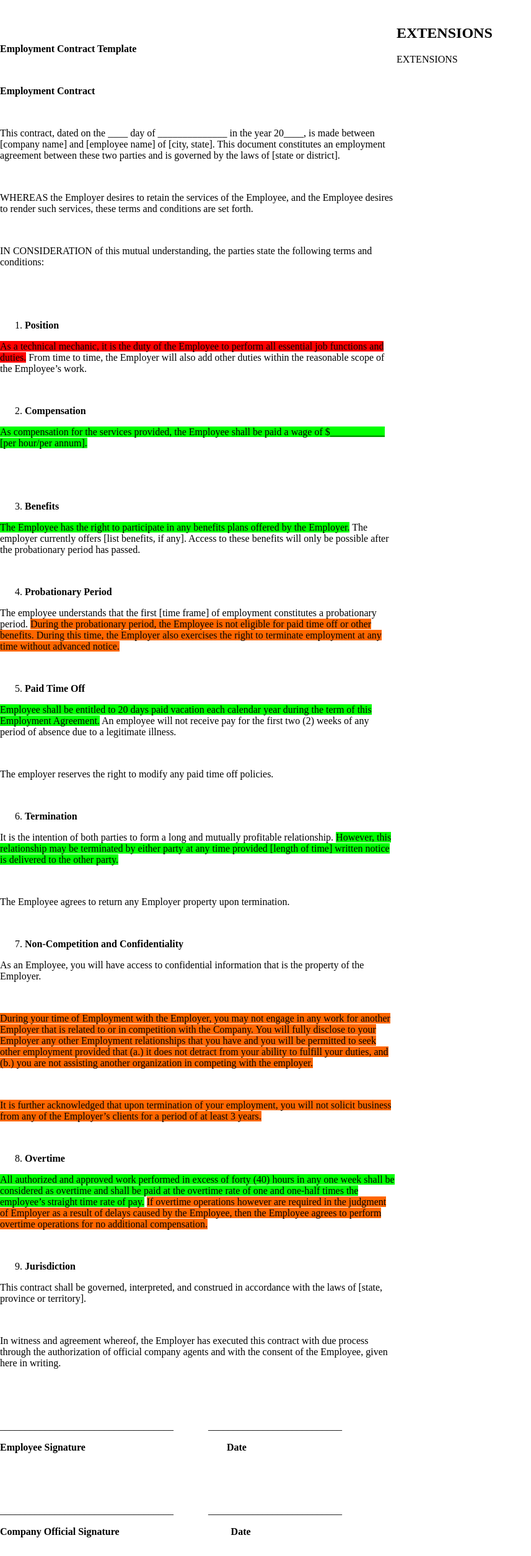
After one commit to varikakasandor/HackZurich2021, a Flask app: a page that uses app.py in a window 1280 px wide. The commit adds this page. Shown: the whole page at 62% size, without its empty margins (0-857 px from the left). Run offline with Flask 2, Linux system fonts and the light colour scheme.

Commit message:
Hardcoded analysis page first version ready

```diff
--- a/app.py
+++ b/app.py
@@ -14,11 +14,12 @@ def home():
 
 @app.route("/team")
 def team_web():
-	return "<h1>This is our team! :) </h1>"
+	return "<h1>This is our team! :)</h1>"
 
 @app.route('/contracts/<name>')
 def download_contract(name):
-    return send_from_directory(app.config["UPLOAD_FOLDER"], name)
+    return app.send_static_file('hardcoded_analysis.html')
+    #return send_from_directory(app.config["UPLOAD_FOLDER"], name)
 
 @app.route('/process', methods=['POST'])
 def upload_contract():
--- /dev/null
+++ b/static/hardcoded_analysis.html
@@ -0,0 +1,96 @@
+<!DOCTYPE html>
+<html>
+    <head>
+        <meta charset="utf-8" />
+        <meta name="viewport" content="width=device-width, initial-scale=1" />
+        <link rel="stylesheet" type= "text/css" href="/static/style.css">
+        <title>VirtualLawyer</title>
+    </head>
+    <body>
+
+        <div class="split left">
+            <p><strong>&nbsp;</strong></p>
+            <p><strong>Employment Contract Template</strong></p>
+            <p><strong>&nbsp;</strong></p>
+            <p><strong>Employment Contract</strong></p>
+            <p>&nbsp;</p>
+            <p>This contract, dated on the ____ day of ______________ in the year 20____, is made between [company name] and [employee name] of [city, state]. This document constitutes an employment agreement between these two parties and is governed by the laws of [state or district].</p>
+            <p>&nbsp;</p>
+            <p>WHEREAS the Employer desires to retain the services of the Employee, and the Employee desires to render such services, these terms and conditions are set forth.</p>
+            <p>&nbsp;</p>
+            <p>IN CONSIDERATION of this mutual understanding, the parties state the following terms and conditions:</p>
+            <p>&nbsp;</p>
+            <p>&nbsp;</p>
+            <ol>
+            <li><strong>Position</strong></li>
+            </ol>
+            <p><span style="background-color: #ff0000;">As a technical mechanic, it is the duty of the Employee to perform all essential job functions and duties.</span> From time to time, the Employer will also add other duties within the reasonable scope of the Employee&rsquo;s work.</p>
+            <p>&nbsp;</p>
+            <ol start="2">
+            <li><strong>Compensation</strong></li>
+            </ol>
+            <p><span style="background-color: #00ff00;">As compensation for the services provided, the Employee shall be paid a wage of $___________ [per hour/per annum].</span></p>
+            <p><strong>&nbsp;</strong></p>
+            <p><strong>&nbsp;</strong></p>
+            <ol start="3">
+            <li><strong>Benefits</strong></li>
+            </ol>
+            <p><span style="background-color: #00ff00;">The Employee has the right to participate in any benefits plans offered by the Employer.</span> The employer currently offers [list benefits, if any]. Access to these benefits will only be possible after the probationary period has passed.</p>
+            <p><strong>&nbsp;</strong></p>
+            <ol start="4">
+            <li><strong>Probationary Period</strong></li>
+            </ol>
+            <p>The employee understands that the first [time frame] of employment constitutes a probationary period. <span style="background-color: #ff6600;">During the probationary period, the Employee is not eligible for paid time off or other benefits. During this time, the Employer also exercises the right to terminate employment at any time without advanced notice.</span></p>
+            <p><strong>&nbsp;</strong></p>
+            <ol start="5">
+            <li><strong>Paid Time Off</strong></li>
+            </ol>
+            <p><span style="background-color: #00ff00;">Employee shall be entitled to 20 days paid vacation each calendar year during the term of this Employment Agreement.</span> An employee will not receive pay for the first two (2) weeks of any period of absence due to a legitimate illness.</p>
+            <p>&nbsp;</p>
+            <p>The employer reserves the right to modify any paid time off policies.</p>
+            <p>&nbsp;</p>
+            <ol start="6">
+            <li><strong>Termination</strong></li>
+            </ol>
+            <p>It is the intention of both parties to form a long and mutually profitable relationship. <span style="background-color: #00ff00;">However, this relationship may be terminated by either party at any time provided [length of time] written notice is delivered to the other party.</span></p>
+            <p>&nbsp;</p>
+            <p>The Employee agrees to return any Employer property upon termination.</p>
+            <p>&nbsp;</p>
+            <ol start="7">
+            <li><strong>Non-Competition and Confidentiality</strong></li>
+            </ol>
+            <p>As an Employee, you will have access to confidential information that is the property of the Employer.</p>
+            <p>&nbsp;</p>
+            <p><span style="background-color: #ff6600;">During your time of Employment with the Employer, you may not engage in any work for another Employer that is related to or in competition with the Company. You will fully disclose to your Employer any other Employment relationships that you have and you will be permitted to seek other employment provided that (a.) it does not detract from your ability to fulfill your duties, and (b.) you are not assisting another organization in competing with the employer.</span></p>
+            <p>&nbsp;</p>
+            <p><span style="background-color: #ff6600;">It is further acknowledged that upon termination of your employment, you will not solicit business from any of the Employer&rsquo;s clients for a period of at least 3 years.</span></p>
+            <p><strong>&nbsp;</strong></p>
+            <ol start="8">
+            <li><strong>Overtime</strong></li>
+            </ol>
+            <p><span style="background-color: #00ff00;">All authorized and approved work performed in excess of forty (40) hours in any one week shall be considered as overtime and shall be paid at the overtime rate of one and one-half times the employee&rsquo;s straight time rate of pay.</span> <span style="background-color: #ff6600;">If overtime operations however are required in the judgment of Employer as a result of delays caused by the Employee, then the Employee agrees to perform overtime operations for no additional compensation.</span></p>
+            <p>&nbsp;</p>
+            <ol start="9">
+            <li><strong>Jurisdiction</strong></li>
+            </ol>
+            <p>This contract shall be governed, interpreted, and construed in accordance with the laws of [state, province or territory].</p>
+            <p>&nbsp;</p>
+            <p>In witness and agreement whereof, the Employer has executed this contract with due process through the authorization of official company agents and with the consent of the Employee, given here in writing.</p>
+            <p>&nbsp;</p>
+            <p>&nbsp;</p>
+            <p>___________________________________&nbsp;&nbsp;&nbsp;&nbsp;&nbsp;&nbsp;&nbsp; &nbsp;&nbsp;&nbsp;&nbsp;&nbsp; ___________________________</p>
+            <p><strong>Employee Signature</strong>&nbsp;&nbsp;&nbsp;&nbsp;&nbsp;&nbsp;&nbsp;&nbsp;&nbsp;&nbsp;&nbsp;&nbsp;&nbsp;&nbsp;&nbsp;&nbsp;&nbsp;&nbsp;&nbsp;&nbsp;&nbsp;&nbsp;&nbsp;&nbsp;&nbsp;&nbsp;&nbsp;&nbsp;&nbsp;&nbsp;&nbsp;&nbsp;&nbsp;&nbsp;&nbsp;&nbsp;&nbsp;&nbsp;&nbsp;&nbsp;&nbsp;&nbsp;&nbsp;&nbsp;&nbsp;&nbsp;&nbsp;&nbsp;&nbsp;&nbsp;&nbsp;&nbsp;&nbsp;&nbsp;&nbsp;&nbsp; <strong>Date</strong></p>
+            <p>&nbsp;</p>
+            <p>&nbsp;</p>
+            <p>___________________________________&nbsp;&nbsp;&nbsp;&nbsp;&nbsp;&nbsp;&nbsp; &nbsp;&nbsp;&nbsp;&nbsp;&nbsp; ___________________________</p>
+            <p><strong>Company Official Signature</strong>&nbsp;&nbsp;&nbsp;&nbsp;&nbsp;&nbsp;&nbsp;&nbsp;&nbsp;&nbsp;&nbsp;&nbsp;&nbsp;&nbsp;&nbsp;&nbsp;&nbsp;&nbsp;&nbsp;&nbsp;&nbsp;&nbsp;&nbsp;&nbsp;&nbsp;&nbsp;&nbsp;&nbsp;&nbsp;&nbsp;&nbsp;&nbsp;&nbsp;&nbsp;&nbsp;&nbsp;&nbsp;&nbsp;&nbsp;&nbsp;&nbsp;&nbsp;&nbsp;&nbsp; <strong>Date</strong></p>
+            <p>&nbsp;</p>
+        </div>
+
+        <div class="split right">
+            <h2>EXTENSIONS</h2>
+            <p>EXTENSIONS</p>
+        </div>
+
+    </body>
+</html>
--- a/static/style.css
+++ b/static/style.css
@@ -1,8 +1,3 @@
-body{
-    background-color: rgb(145, 145, 255);
-    background-size: cover;
-}
-
 #main-header{
     text-align: left;
     background-image: url('image.png');
@@ -15,12 +10,12 @@ body{
     border-radius: 25px;
 }
 
-#instruction_text{
+#instruction-text{
     color:white;
     font-size:32px;
 }
 
-div {
+#user-input {
     width: 400px;
     padding: 90px;
     background-color:blue;
@@ -31,7 +26,26 @@ div {
 }
 
 
-
-input{
+#pdf-input{
     border-radius: 25px;
 }
+
+.split {
+    height: 100%;
+    width: 50%;
+    position: fixed;
+    z-index: 1;
+    top: 0;
+    overflow-x: hidden;
+    padding-top: 20px;
+}
+
+.left {
+    left: 0;
+    /*background-color: #111;*/
+}
+
+.right {
+    right: 0;
+    /*background-color: red;*/
+}
```
Also changed, not shown: static/application.html (+13 -9 lines), 1 other file.
